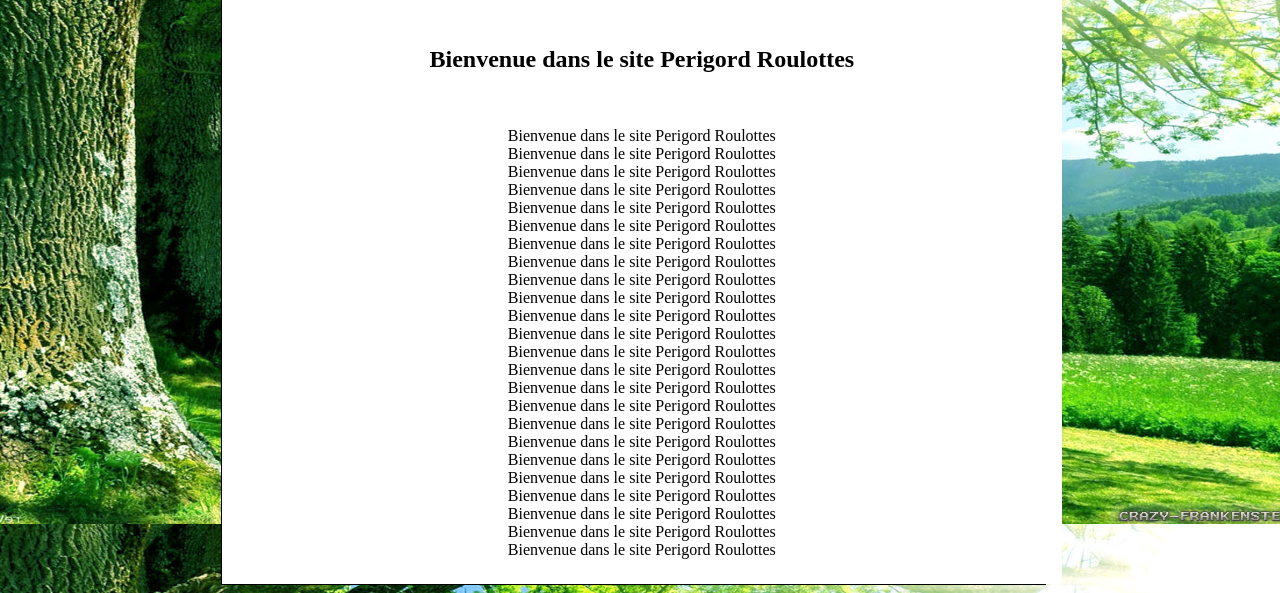
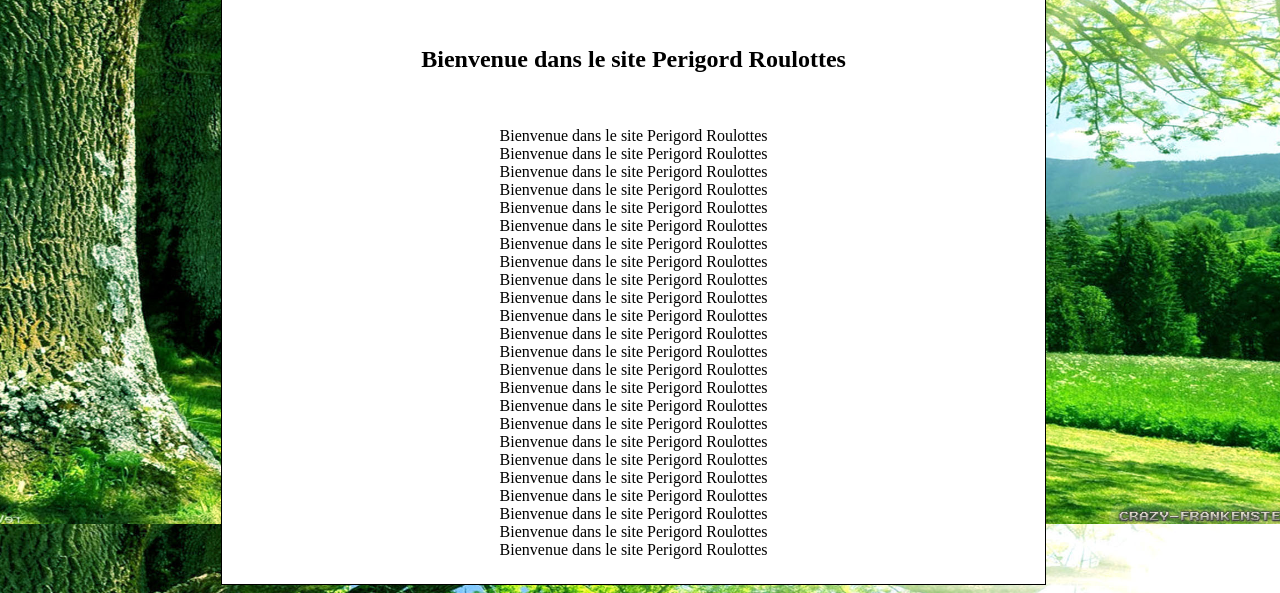
Before and after one commit to Herr-Nest/Perigord-Roulottes, a PHP site: page / in a window 1280 px wide. Shown: the part 276-869 px from the top of the page. Run offline with PHP 8.4, Linux system fonts and the light colour scheme.

Commit message:
hum c'était une erreur

```diff
--- a/nbproject/private/private.xml
+++ b/nbproject/private/private.xml
@@ -9,6 +9,7 @@
             <file>file:/C:/wamp/www/GitHub/Perigord-Roulottes/index.php</file>
             <file>file:/C:/wamp/www/GitHub/Perigord-Roulottes/vue/header.php</file>
             <file>file:/C:/wamp/www/GitHub/Perigord-Roulottes/controleur/reservation.php</file>
+            <file>file:/C:/wamp/www/GitHub/Perigord-Roulottes/controleur/reserv_roulotte.php</file>
         </group>
     </open-files>
 </project-private>
--- a/vue/style.css
+++ b/vue/style.css
@@ -63,7 +63,7 @@ nav a
 
 section
 {
-    width: 100% ;
+    width: 98% ;
     background-color: white ;
     text-align: center ;
 
```
